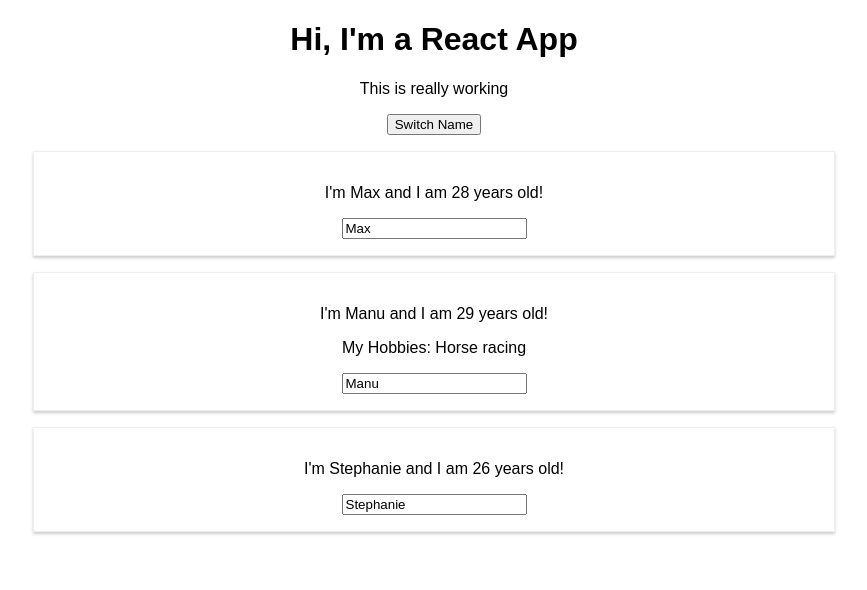
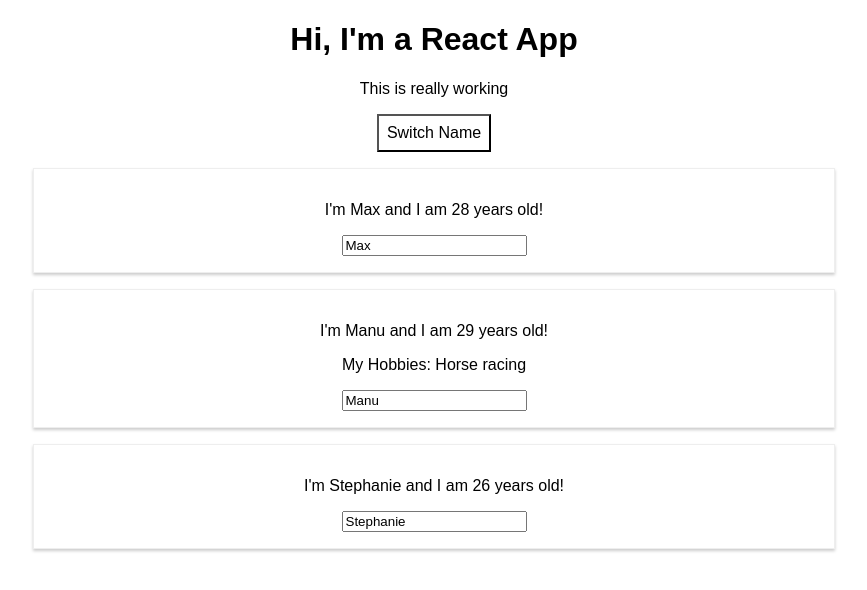
Before and after one commit to benjaminsinaiko/complete-react16, a React (Create React App) app in the folder react-complete-guide/: page / in a window 1280 px wide. Shown: the top 590 px of the page, without its empty margins (206-1073 px from the left). Built offline with nearby package versions, Linux system fonts and the light colour scheme.

Commit message:
Add inline styling

```diff
--- a/react-complete-guide/src/App.js
+++ b/react-complete-guide/src/App.js
@@ -34,11 +34,22 @@
   }
 
   render() {
+    const style = {
+      backgroundColor: 'white',
+      font: 'inherit',
+      border: '1x solid blue',
+      padding: '8px',
+      cursor: 'pointer'
+    }
+
     return (
       <div className="App">
         <h1>Hi, I'm a React App</h1>
         <p>This is really working</p>
-        <button onClick={() => this.switchNameHandler('Maximilian!!')}>
+        <button
+          style={style}
+          onClick={() => this.switchNameHandler('Maximilian!!')}
+        >
           Switch Name
         </button>
         <Person
```
